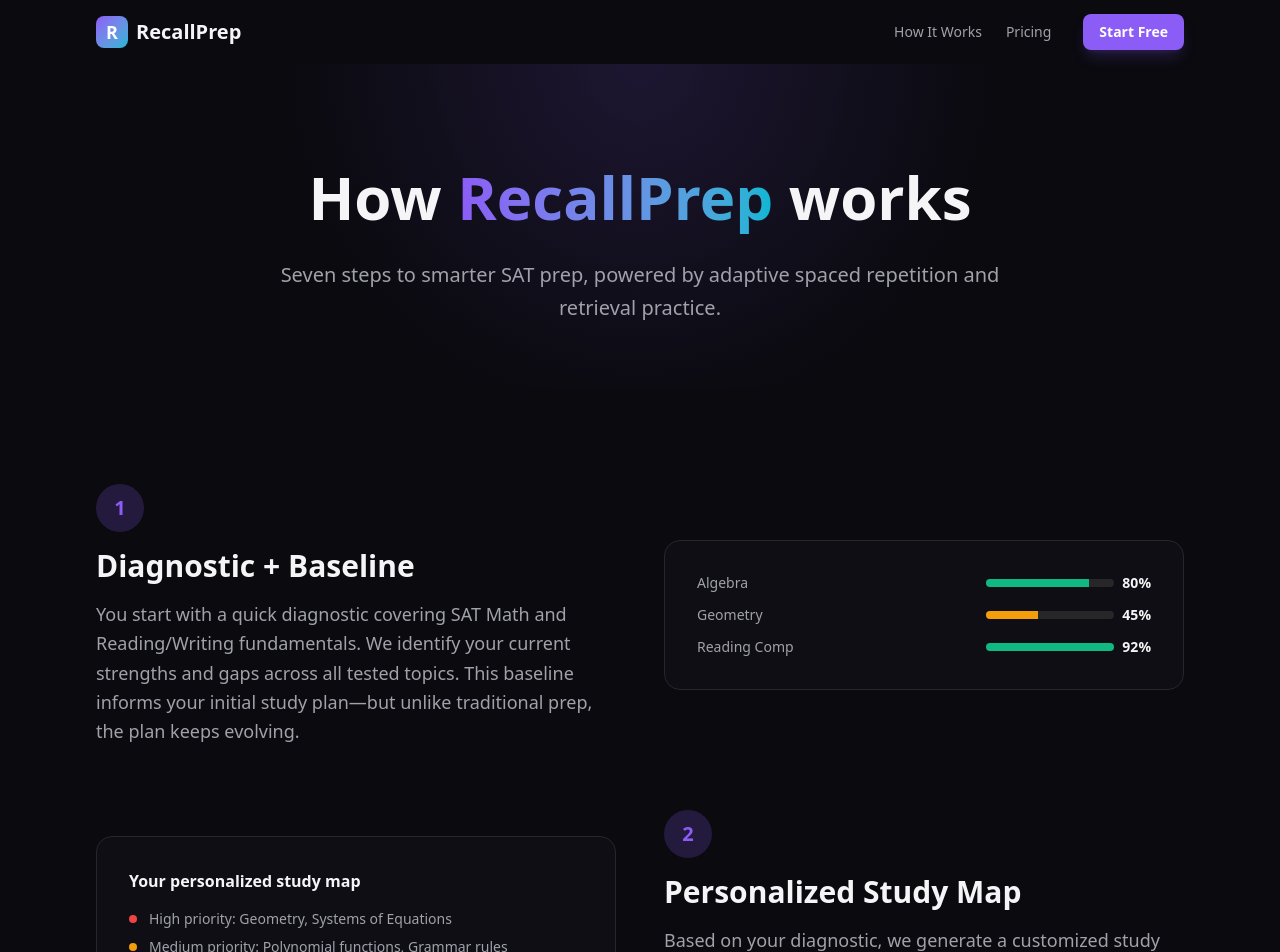
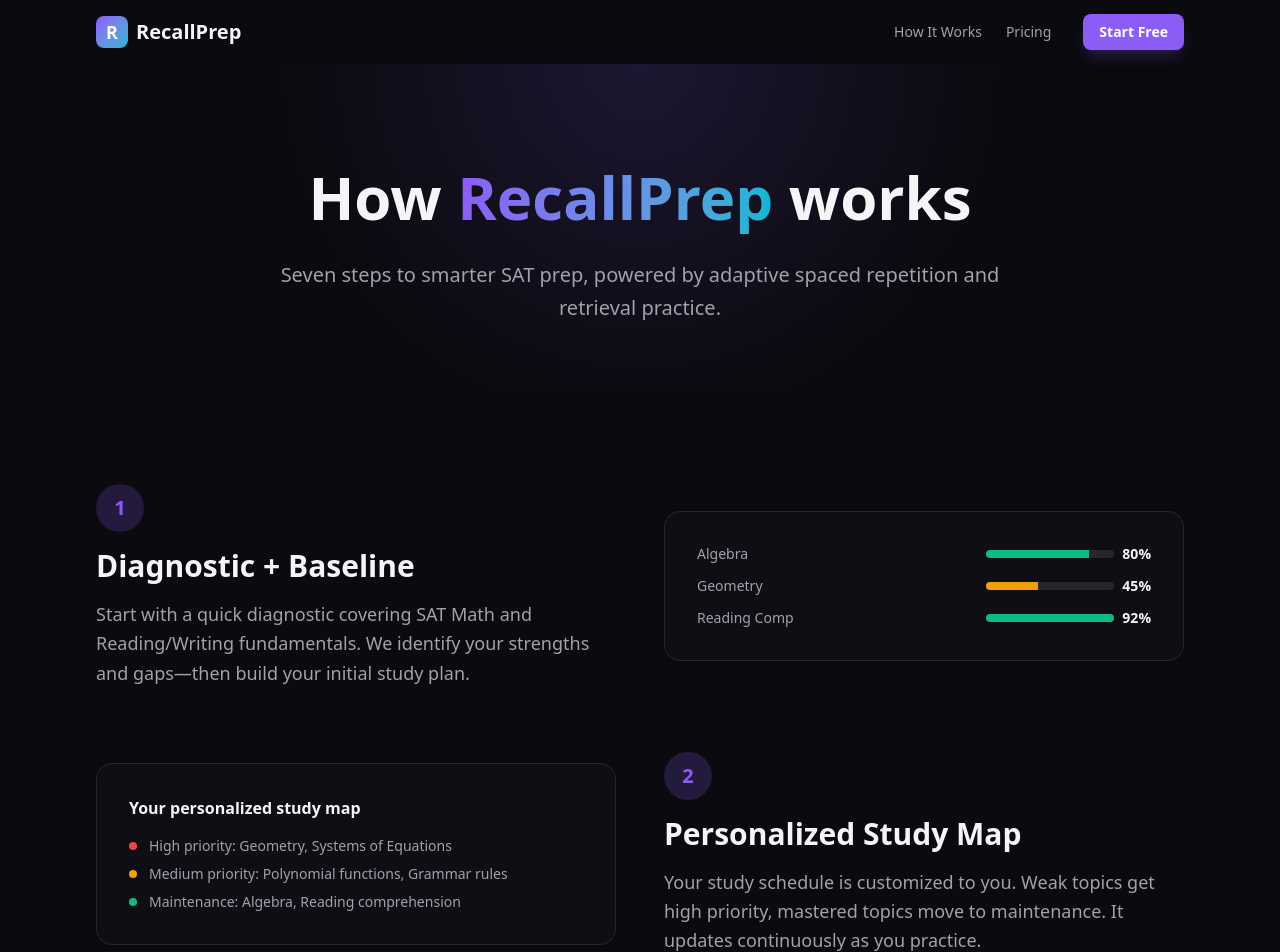
Before and after one commit to joe0332/rcl, a Next.js app: page /how-it-works in a window 1280 px wide. Shown: the top 952 px of the page. Built offline with nearby package versions, Linux system fonts and the light colour scheme.

Commit message:
Sandbox autosave

```diff
--- a/src/app/how-it-works/page.tsx
+++ b/src/app/how-it-works/page.tsx
@@ -41,9 +41,8 @@
                   Diagnostic + Baseline
                 </h3>
                 <p className="text-lg text-muted-foreground leading-relaxed">
-                  You start with a quick diagnostic covering SAT Math and Reading/Writing fundamentals.
-                  We identify your current strengths and gaps across all tested topics. This baseline
-                  informs your initial study plan—but unlike traditional prep, the plan keeps evolving.
+                  Start with a quick diagnostic covering SAT Math and Reading/Writing fundamentals.
+                  We identify your strengths and gaps—then build your initial study plan.
                 </p>
               </div>
               <div className="rounded-2xl border border-border bg-muted/30 p-8">
@@ -106,9 +105,8 @@
                   Personalized Study Map
                 </h3>
                 <p className="text-lg text-muted-foreground leading-relaxed">
-                  Based on your diagnostic, we generate a customized study schedule. Topics you struggled
-                  with get high priority. Topics you've mastered go into maintenance mode. This isn't
-                  static—it updates continuously as you practice.
+                  Your study schedule is customized to you. Weak topics get high priority,
+                  mastered topics move to maintenance. It updates continuously as you practice.
                 </p>
               </div>
             </div>
@@ -295,23 +293,21 @@
             <h2 className="text-4xl font-bold text-foreground mb-6 text-center">
               The science behind it
             </h2>
-            <div className="space-y-6 text-lg text-muted-foreground leading-relaxed">
+            <div className="space-y-6 text-base text-muted-foreground leading-relaxed">
               <p>
-                <strong className="text-foreground">Spaced repetition</strong> is one of the most well-researched
-                learning techniques. Instead of cramming information all at once, you review it at increasing
-                intervals (1 day, 3 days, 7 days, 14 days, etc.). This pattern aligns with how memory consolidation
-                works in the brain, dramatically improving long-term retention.
+                <strong className="text-foreground">Spaced repetition</strong> means reviewing material
+                at increasing intervals (1 day, 3 days, 7 days, etc.). This aligns with how memory
+                consolidation works in the brain, dramatically improving long-term retention.
               </p>
               <p>
-                <strong className="text-foreground">Retrieval practice</strong> (also called active recall) means
-                actively pulling information from memory rather than passively rereading notes or watching videos.
-                Research consistently shows that retrieval practice produces stronger, more durable learning than
-                passive review methods.
+                <strong className="text-foreground">Retrieval practice</strong> (active recall) means
+                pulling information from memory rather than passively reviewing. Research shows this
+                produces stronger, more durable learning than passive methods.
               </p>
               <p>
-                RecallPrep combines both techniques. You're actively recalling SAT concepts (retrieval practice),
-                and the algorithm spaces out reviews based on your performance (spaced repetition). Together, they
-                create a powerful, evidence-based system for efficient SAT preparation.
+                RecallPrep combines both: you actively recall SAT concepts while the algorithm spaces
+                reviews based on your performance. Together, they create an evidence-based system for
+                efficient SAT prep.
               </p>
             </div>
           </div>
```
